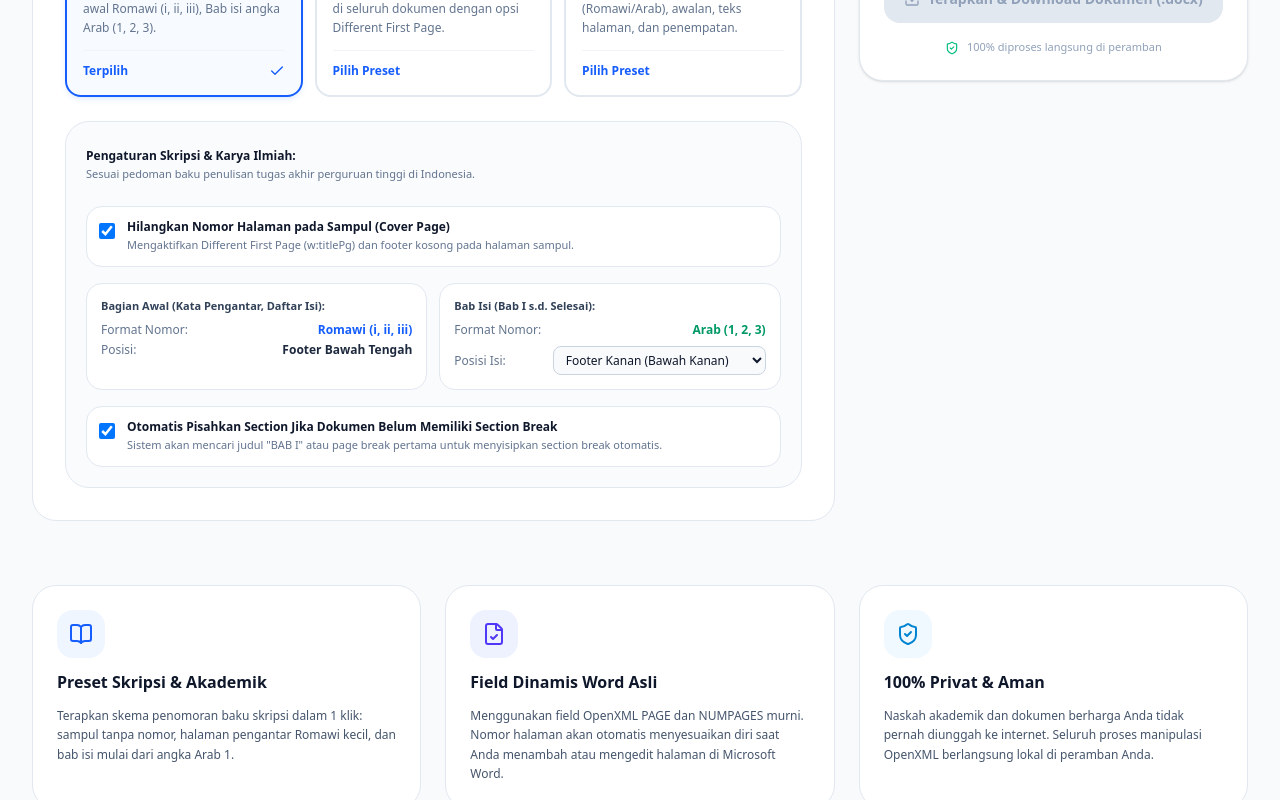
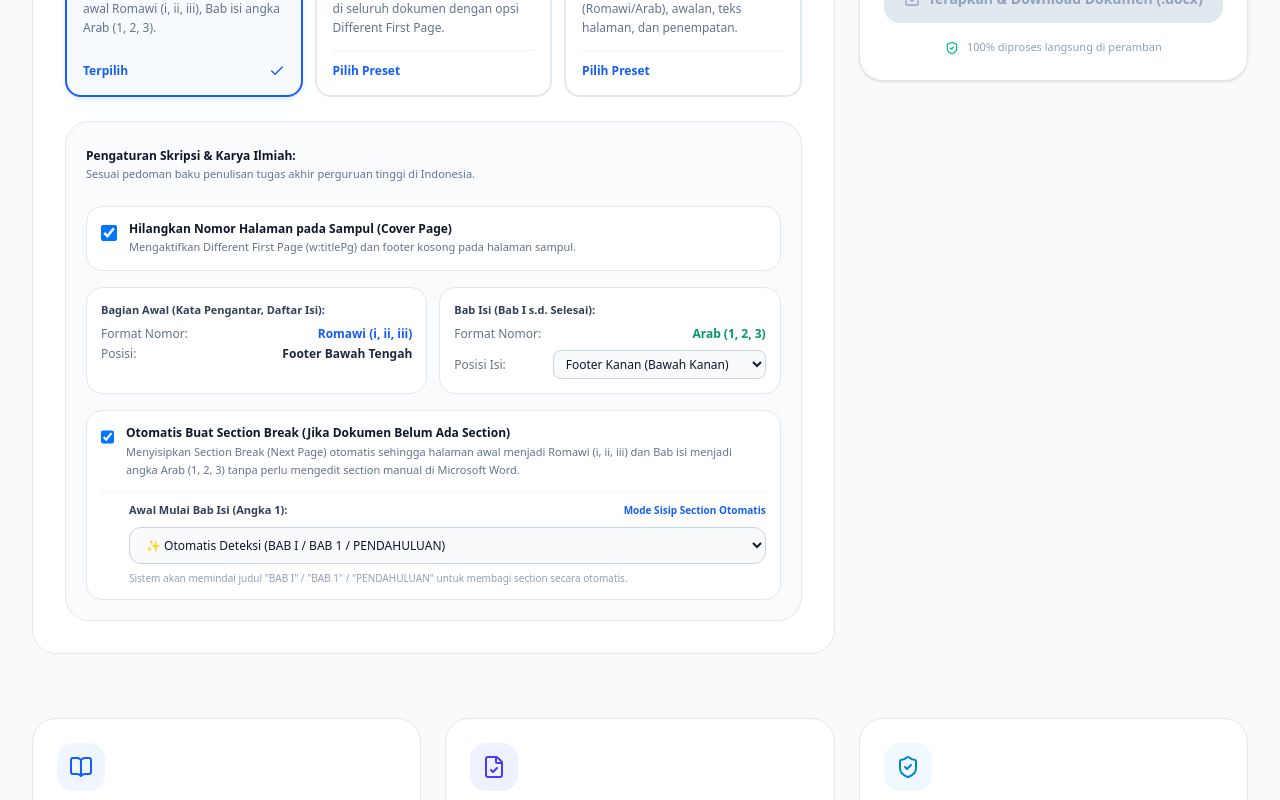
Before and after one commit to AldyAbdullah/nextbyte-tools, a Next.js app: page /tools/word-page-number in a window 1280 px wide. Shown: the part 1317-2117 px from the top of the page. Built offline with nearby package versions, Linux system fonts and the light colour scheme.

Commit message:
feat(page-number): robust auto-section-break insertion, heading selector, and layout preservation

```diff
--- a/src/components/page-number/PageNumberStudio.tsx
+++ b/src/components/page-number/PageNumberStudio.tsx
@@ -19,7 +19,7 @@ import {
   AlignRight,
   ShieldCheck,
   Check,
-  Compass
+  Compass,
 } from 'lucide-react';
 import { useToast } from '@/components/common/Toast';
 import {
@@ -66,6 +66,8 @@ export function PageNumberStudio() {
       bodyStartNumber: 1,
       insertSectionBreakIfMissing: true,
       splitPageNumber: 4,
+      splitMode: 'auto',
+      selectedHeading: '',
     },
     customSections: [],
   });
@@ -177,7 +179,7 @@ export function PageNumberStudio() {
             </h1>
             <p className="text-sm text-slate-600 dark:text-slate-400 max-w-2xl leading-relaxed">
               Atur nomor halaman dokumen Word (.docx) secara presisi dengan standar akademik skripsi, tesis,
-              dan laporan: sampul tanpa nomor, halaman awal Romawi, isi angka Arab, dan nomor otomatis dinamis.
+              dan laporan: sampul tanpa nomor, halaman awal Romawi, isi angka Arab, dan otomatis buat section break.
             </p>
           </div>
 
@@ -287,7 +289,9 @@ export function PageNumberStudio() {
                   <div className="grid grid-cols-2 sm:grid-cols-4 gap-2 text-[11px] text-slate-600 dark:text-slate-300">
                     <div className="p-2 rounded-lg bg-white dark:bg-slate-900 border border-blue-100 dark:border-blue-900/60">
                       <span className="text-slate-400 block text-[10px]">Total Section:</span>
-                      <span className="font-bold text-slate-900 dark:text-white">{docInfo.totalSections} Section</span>
+                      <span className="font-bold text-slate-900 dark:text-white">
+                        {docInfo.totalSections} Section {docInfo.totalSections === 1 && '(Belum dipisah)'}
+                      </span>
                     </div>
                     <div className="p-2 rounded-lg bg-white dark:bg-slate-900 border border-blue-100 dark:border-blue-900/60">
                       <span className="text-slate-400 block text-[10px]">Page Breaks:</span>
@@ -306,6 +310,12 @@ export function PageNumberStudio() {
                       </span>
                     </div>
                   </div>
+
+                  {docInfo.totalSections === 1 && (
+                    <p className="text-[11px] text-blue-700 dark:text-blue-300 font-medium pt-1">
+                      💡 Dokumen Anda belum memiliki Section Break di Word. Fitur <strong>Otomatis Buat Section Break</strong> di bawah akan membagi halaman awal (Romawi) dan bab isi (Angka 1) secara otomatis!
+                    </p>
+                  )}
                 </div>
               </div>
             )}
@@ -410,7 +420,7 @@ export function PageNumberStudio() {
 
                 <div className="space-y-4 pt-1">
                   {/* Option 1: Cover without number */}
-                  <label className="flex items-start gap-3 p-3 rounded-2xl bg-white dark:bg-slate-900 border border-slate-200 dark:border-slate-800 cursor-pointer">
+                  <label className="flex items-start gap-3 p-3.5 rounded-2xl bg-white dark:bg-slate-900 border border-slate-200 dark:border-slate-800 cursor-pointer">
                     <input
                       type="checkbox"
                       checked={config.academic.coverNoNumber}
@@ -432,7 +442,7 @@ export function PageNumberStudio() {
                     </div>
                   </label>
 
-                  {/* Option 2: Front matter settings */}
+                  {/* Option 2: Front matter & Body settings */}
                   <div className="grid grid-cols-1 sm:grid-cols-2 gap-3">
                     <div className="p-3.5 rounded-2xl bg-white dark:bg-slate-900 border border-slate-200 dark:border-slate-800 space-y-2">
                       <span className="text-[11px] font-bold text-slate-700 dark:text-slate-300 block">
@@ -485,8 +495,9 @@ export function PageNumberStudio() {
                     </div>
                   </div>
 
-                  {/* Section split assistance */}
-                  <label className="flex items-start gap-3 p-3 rounded-2xl bg-white dark:bg-slate-900 border border-slate-200 dark:border-slate-800 cursor-pointer">
+                  {/* Option 3: Section split assistance (Auto-add sections) */}
+                  <div className="p-3.5 rounded-2xl bg-white dark:bg-slate-900 border border-slate-200 dark:border-slate-800 space-y-3">
+                    <label className="flex items-start gap-3 cursor-pointer">
                       <input
                         type="checkbox"
                         checked={config.academic.insertSectionBreakIfMissing}
@@ -503,13 +514,62 @@ export function PageNumberStudio() {
                       />
                       <div className="space-y-0.5">
                         <span className="text-xs font-bold text-slate-900 dark:text-white block">
-                        Otomatis Pisahkan Section Jika Dokumen Belum Memiliki Section Break
+                          Otomatis Buat Section Break (Jika Dokumen Belum Ada Section)
                         </span>
-                      <span className="text-[11px] text-slate-500 block">
-                        Sistem akan mencari judul &quot;BAB I&quot; atau page break pertama untuk menyisipkan section break otomatis.
+                        <span className="text-[11px] text-slate-500 block leading-relaxed">
+                          Menyisipkan Section Break (Next Page) otomatis sehingga halaman awal menjadi Romawi (i, ii, iii) dan Bab isi menjadi angka Arab (1, 2, 3) tanpa perlu mengedit section manual di Microsoft Word.
                         </span>
                       </div>
                     </label>
+
+                    {/* Heading Selector for Split Point */}
+                    {config.academic.insertSectionBreakIfMissing && (
+                      <div className="pl-7 pt-2.5 border-t border-slate-100 dark:border-slate-800 space-y-2">
+                        <div className="flex items-center justify-between text-[11px]">
+                          <span className="font-bold text-slate-700 dark:text-slate-300">
+                            Awal Mulai Bab Isi (Angka 1):
+                          </span>
+                          {docInfo?.totalSections && docInfo.totalSections > 1 ? (
+                            <span className="text-emerald-600 font-semibold text-[10px]">
+                              Dokumen sudah memiliki {docInfo.totalSections} section
+                            </span>
+                          ) : (
+                            <span className="text-blue-600 font-semibold text-[10px]">
+                              Mode Sisip Section Otomatis
+                            </span>
+                          )}
+                        </div>
+
+                        <select
+                          value={config.academic.selectedHeading || ''}
+                          onChange={(e) =>
+                            setConfig((prev) => ({
+                              ...prev,
+                              academic: {
+                                ...prev.academic,
+                                selectedHeading: e.target.value,
+                              },
+                            }))
+                          }
+                          className="w-full text-xs rounded-xl border border-slate-300 dark:border-slate-700 bg-slate-50 dark:bg-slate-800 px-3 py-2 text-slate-900 dark:text-white focus:outline-none focus:border-blue-500 font-medium"
+                        >
+                          <option value="">✨ Otomatis Deteksi (BAB I / BAB 1 / PENDAHULUAN)</option>
+                          {docInfo?.previewHeadings &&
+                            docInfo.previewHeadings.map((headingText, i) => (
+                              <option key={i} value={headingText}>
+                                Judul Dokumen: {headingText}
+                              </option>
+                            ))}
+                        </select>
+
+                        <p className="text-[10px] text-slate-400 leading-snug">
+                          {config.academic.selectedHeading
+                            ? `Section break akan disisipkan tepat sebelum "${config.academic.selectedHeading}".`
+                            : 'Sistem akan memindai judul "BAB I" / "BAB 1" / "PENDAHULUAN" untuk membagi section secara otomatis.'}
+                        </p>
+                      </div>
+                    )}
+                  </div>
                 </div>
               </div>
             )}
--- a/src/types/pageNumber.ts
+++ b/src/types/pageNumber.ts
@@ -62,6 +62,8 @@ export interface PageNumberJobConfig {
     bodyStartNumber: number; // Mulai dari 1
     insertSectionBreakIfMissing: boolean; // Jika dokumen belum punya section break
     splitPageNumber: number; // Halaman awal bab isi jika hanya 1 section
+    splitMode?: 'auto' | 'heading' | 'page'; // Mode pemisahan section otomatis
+    selectedHeading?: string; // Judul heading yang dipilih untuk awal Bab Isi
   };
   // Pengaturan Kustom Per Section
   customSections: SectionNumberingConfig[];
```
Also changed, not shown: src/lib/pageNumberHelper.ts (+131 -36 lines). Lines whose indentation alone changed are shown as unchanged.
